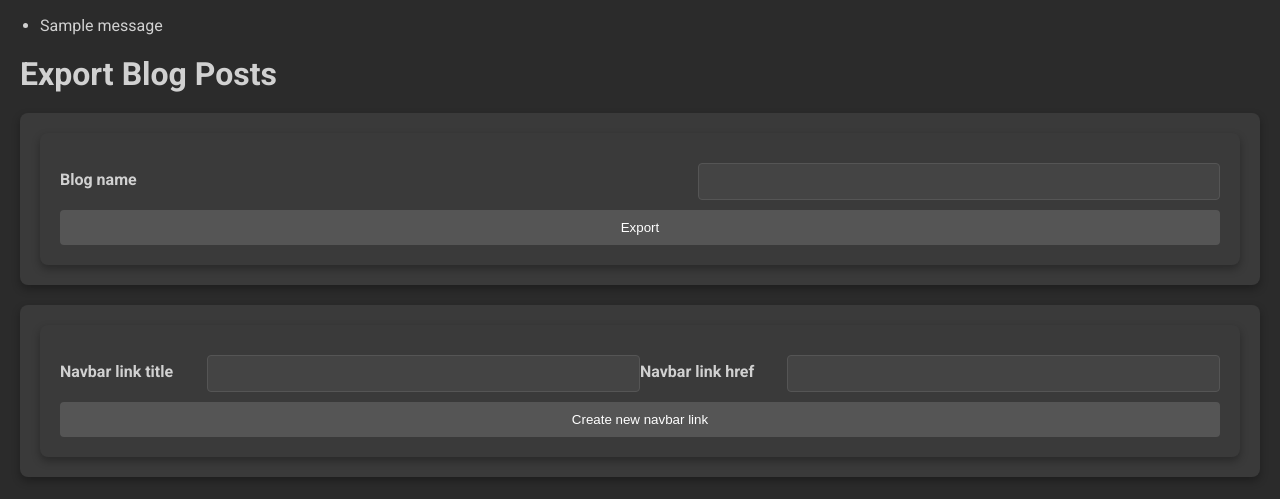
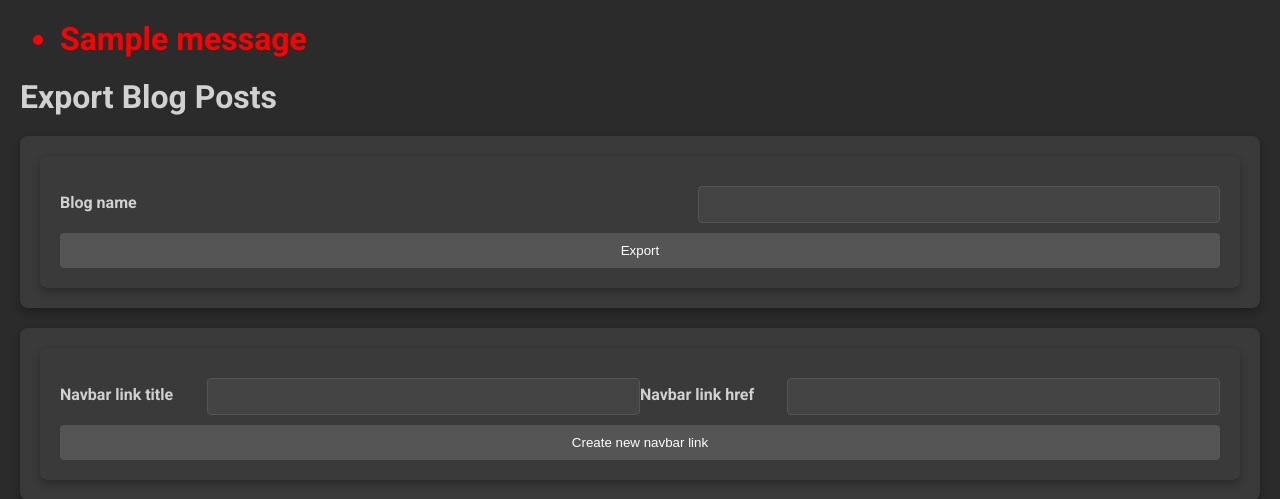
Before and after one commit to DGTV11/BlogPostManager, a Flask app: page /export in a window 1280 px wide. Shown: the top 499 px of the page. Run offline with Flask 3, Linux system fonts and the light colour scheme; one stand-in notice (Sample message) is shown; some libraries are stand-ins or nearby versions.

Commit message:
QOL changes to warning messages

```diff
--- a/blog-post-manager/templates/export.html
+++ b/blog-post-manager/templates/export.html
@@ -110,7 +110,7 @@
     {% if messages %}
         <ul class=flashes>
         {% for message in messages %}
-            <li>{{ message }}</li>
+            <h1><li style="color:#FF0000">{{ message }}</li></h1>
         {% endfor %}
         </ul>
     {% endif %}
```
